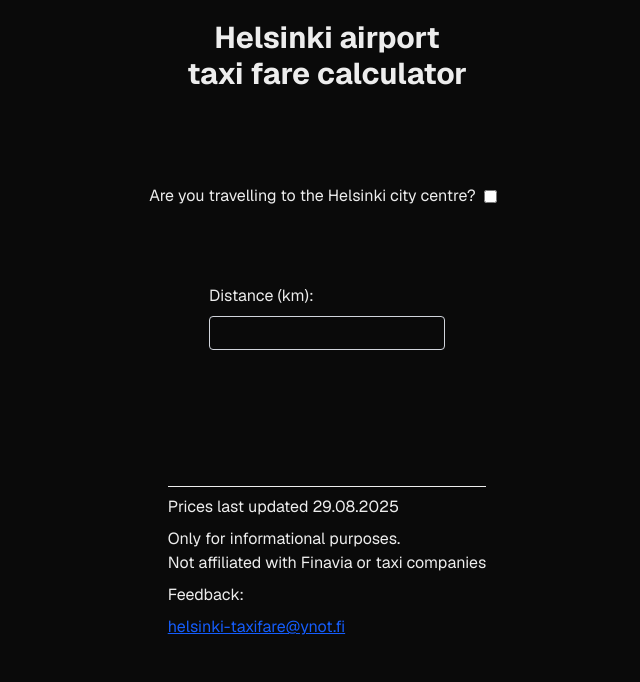
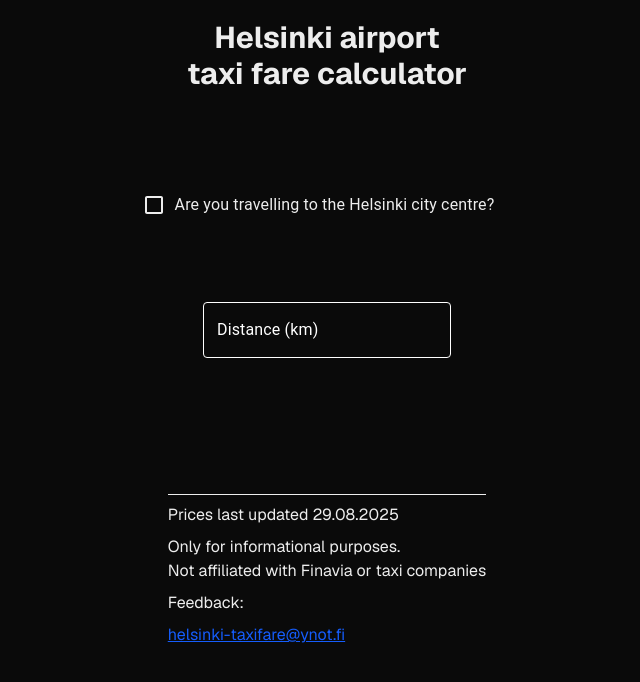
Before and after one commit to lamtonylam/airport-taxi-fare, a Next.js app: page / in a window 1280 px wide. Shown: the top 682 px of the page, without its empty margins (313-953 px from the left). Built offline with nearby package versions, Linux system fonts and the light colour scheme.

Commit message:
feat: mui components for better look

```diff
--- a/src/app/page.tsx
+++ b/src/app/page.tsx
@@ -1,9 +1,34 @@
 'use client';
 import { useState } from 'react';
+import Checkbox from '@mui/material/Checkbox';
+import FormControlLabel from '@mui/material/FormControlLabel';
+import TextField from '@mui/material/TextField';
+import { createTheme, ThemeProvider } from '@mui/material/styles';
 
 import { TaxiPrices } from '@/data/prices';
 import { TaxiCompanies } from '@/data/prices';
 
+const theme = createTheme({
+  palette: {
+    mode: 'dark',
+  },
+  components: {
+    MuiOutlinedInput: {
+      styleOverrides: {
+        notchedOutline: {
+          borderColor: '#fff',
+        },
+      },
+    },
+    MuiInputLabel: {
+      styleOverrides: {
+        root: {
+          color: '#fff',
+        },
+      },
+    },
+  },
+});
 export default function Home() {
   const [distance, setDistance] = useState(0);
   const [toCityCentre, setToCityCentre] = useState(false);
@@ -64,8 +89,8 @@
   };
 
   return (
-    <div
-      className="font-sans grid items-center justify-items-center gap-17 mx-auto" >
+    <ThemeProvider theme={theme}>
+      <div className="font-sans grid items-center justify-items-center gap-17 mx-auto">
         <h1 className="text-3xl font-bold text-center mb-6 pt-5">
           Helsinki airport
           <br />
@@ -73,34 +98,55 @@
         </h1>
 
         <div className="flex flex-col gap-2">
-        <label htmlFor="toCityCentre" className="flex items-center gap-2 mb-2 px-4">
-          <span>Are you travelling to the Helsinki city centre?</span>
-          <input
-            type="checkbox"
+          <FormControlLabel
+            control={
+              <Checkbox
                 id="toCityCentre"
                 name="toCityCentre"
                 checked={toCityCentre}
                 onChange={(e) => setToCityCentre(e.target.checked)}
-            className="mr-2"
+                sx={{
+                  color: '#ededed',
+                  '&.Mui-checked': {
+                    color: '#90caf9',
+                  },
+                }}
               />
-        </label>
+            }
+            label="Are you travelling to the Helsinki city centre?"
+            className="mb-2 px-4"
+          />
         </div>
 
         {!toCityCentre && (
           <div className="flex flex-col gap-2">
-          <label htmlFor="distance">Distance (km):</label>
-
-          <input
+            <TextField
               id="distance"
+              label="Distance (km)"
               type="number"
+              variant="outlined"
               value={distance === 0 ? '' : distance}
               onChange={(e) => {
                 const km = Number(e.target.value) || 0;
                 setDistance(km);
                 setFares(getFares(km));
               }}
-            className="border border-gray-300 rounded px-2 py-1"
-            min={0}
+              inputProps={{ min: 0 }}
+              sx={{
+                input: { color: '#fff' },
+                label: { color: '#fff' },
+                '& .MuiOutlinedInput-root': {
+                  '& fieldset': {
+                    borderColor: '#fff',
+                  },
+                  '&:hover fieldset': {
+                    borderColor: '#fff',
+                  },
+                  '&.Mui-focused fieldset': {
+                    borderColor: '#fff',
+                  },
+                },
+              }}
             />
           </div>
         )}
@@ -178,8 +224,8 @@
           <hr />
           <p>Prices last updated 29.08.2025</p>
           <p>
-          Only for informational purposes. <br /> Not affiliated with Finavia or
-          taxi companies
+            Only for informational purposes. <br /> Not affiliated with Finavia
+            or taxi companies
           </p>
           <p>Feedback:</p>
           <a
@@ -190,5 +236,6 @@
           </a>
         </div>
       </div>
+    </ThemeProvider>
   );
 }
```
Also changed, not shown: package.json (+9 -6 lines), 1 other file (tests, documents, lock files or other folders). Lines whose indentation alone changed are shown as unchanged.
